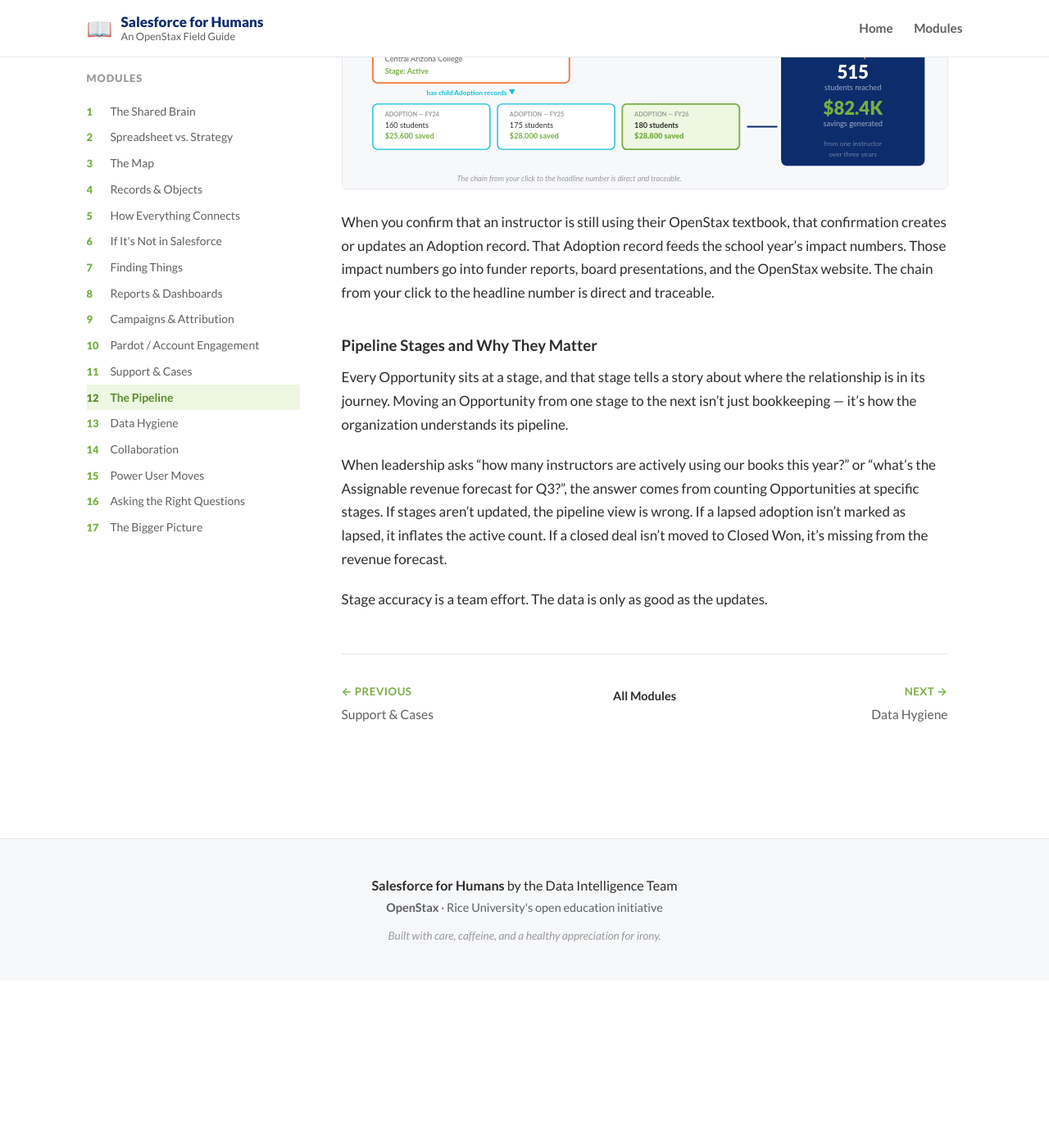
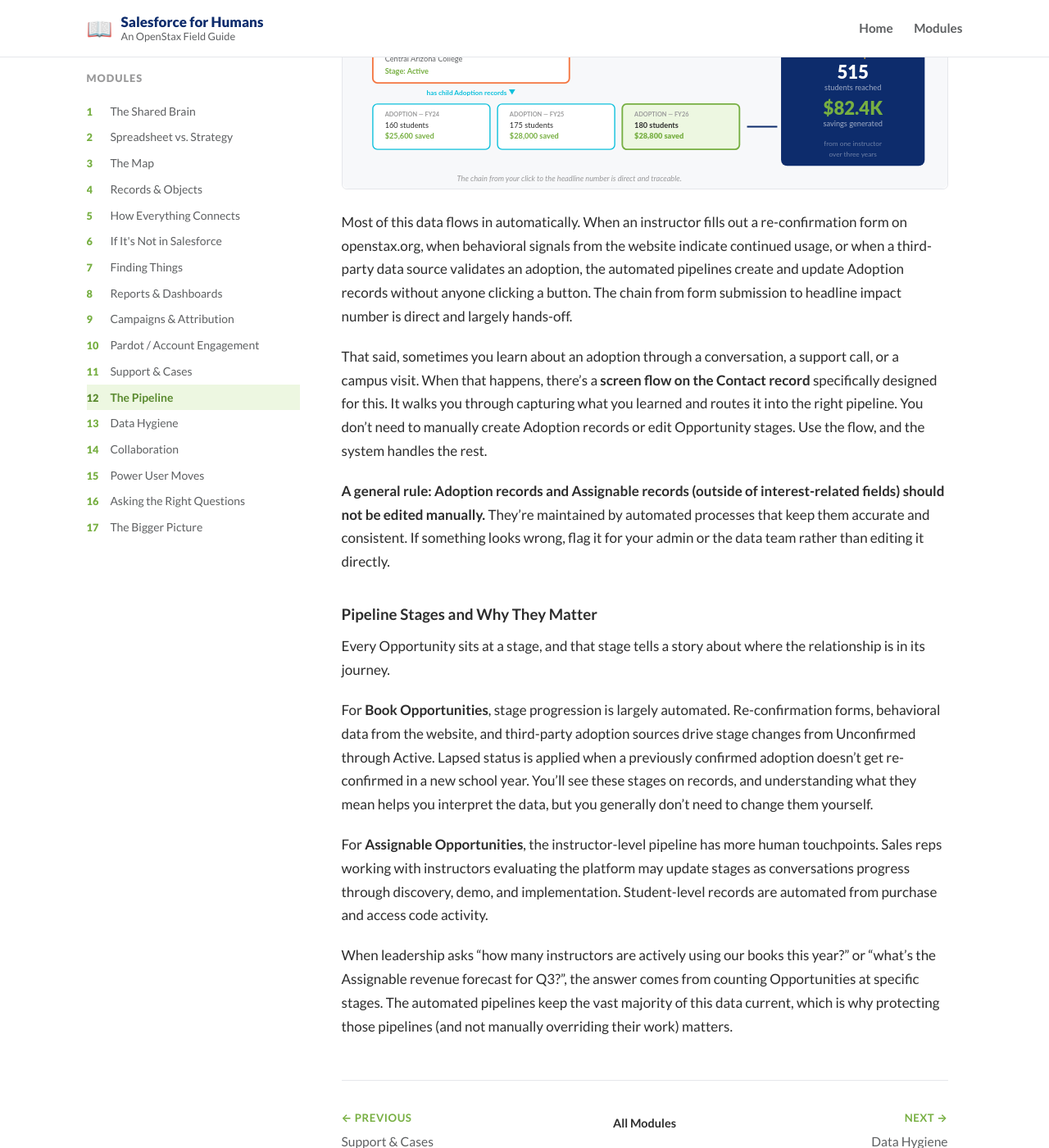
Before and after one commit to openstax/salesforce-for-humans, a Jekyll site: the page built from _modules/12-the-pipeline.md, in a window 1280 px wide and 1400 px high, scrolled down 1555 px. Shown: the whole window at 82% size. Built offline with Jekyll 4.4.1, drawn with Linux system fonts in a browser that asks for light colours; before the commit the page ends 2751 px from its top, so only the background shows below that.

```diff
--- a/_modules/12-the-pipeline.md
+++ b/_modules/12-the-pipeline.md
@@ -29,12 +29,18 @@ These numbers roll up into the mission impact figures that OpenStax reports publ
 
 ![The pipeline: Book Opportunity stages progress from Unconfirmed through Active (or Lapsed). Each Opportunity has child Adoption records per school year tracking students and savings. Those individual records roll up into the headline mission impact numbers.]({{ '/assets/images/opportunity-adoption-chain.svg' | relative_url }})
 
-When you confirm that an instructor is still using their OpenStax textbook, that confirmation creates or updates an Adoption record. That Adoption record feeds the school year's impact numbers. Those impact numbers go into funder reports, board presentations, and the OpenStax website. The chain from your click to the headline number is direct and traceable.
+Most of this data flows in automatically. When an instructor fills out a re-confirmation form on openstax.org, when behavioral signals from the website indicate continued usage, or when a third-party data source validates an adoption, the automated pipelines create and update Adoption records without anyone clicking a button. The chain from form submission to headline impact number is direct and largely hands-off.
+
+That said, sometimes you learn about an adoption through a conversation, a support call, or a campus visit. When that happens, there's a **screen flow on the Contact record** specifically designed for this. It walks you through capturing what you learned and routes it into the right pipeline. You don't need to manually create Adoption records or edit Opportunity stages. Use the flow, and the system handles the rest.
+
+**A general rule: Adoption records and Assignable records (outside of interest-related fields) should not be edited manually.** They're maintained by automated processes that keep them accurate and consistent. If something looks wrong, flag it for your admin or the data team rather than editing it directly.
 
 ### Pipeline Stages and Why They Matter
 
-Every Opportunity sits at a stage, and that stage tells a story about where the relationship is in its journey. Moving an Opportunity from one stage to the next isn't just bookkeeping — it's how the organization understands its pipeline.
+Every Opportunity sits at a stage, and that stage tells a story about where the relationship is in its journey.
 
-When leadership asks "how many instructors are actively using our books this year?" or "what's the Assignable revenue forecast for Q3?", the answer comes from counting Opportunities at specific stages. If stages aren't updated, the pipeline view is wrong. If a lapsed adoption isn't marked as lapsed, it inflates the active count. If a closed deal isn't moved to Closed Won, it's missing from the revenue forecast.
+For **Book Opportunities**, stage progression is largely automated. Re-confirmation forms, behavioral data from the website, and third-party adoption sources drive stage changes from Unconfirmed through Active. Lapsed status is applied when a previously confirmed adoption doesn't get re-confirmed in a new school year. You'll see these stages on records, and understanding what they mean helps you interpret the data, but you generally don't need to change them yourself.
 
-Stage accuracy is a team effort. The data is only as good as the updates.
+For **Assignable Opportunities**, the instructor-level pipeline has more human touchpoints. Sales reps working with instructors evaluating the platform may update stages as conversations progress through discovery, demo, and implementation. Student-level records are automated from purchase and access code activity.
+
+When leadership asks "how many instructors are actively using our books this year?" or "what's the Assignable revenue forecast for Q3?", the answer comes from counting Opportunities at specific stages. The automated pipelines keep the vast majority of this data current, which is why protecting those pipelines (and not manually overriding their work) matters.
```
Also changed, not shown: _modules/04-records-objects-database.md (+2 -0 lines), _modules/05-how-everything-connects.md (+1 -1 lines), _modules/13-data-hygiene.md (+12 -1 lines), _modules/17-the-bigger-picture.md (+4 -4 lines).
